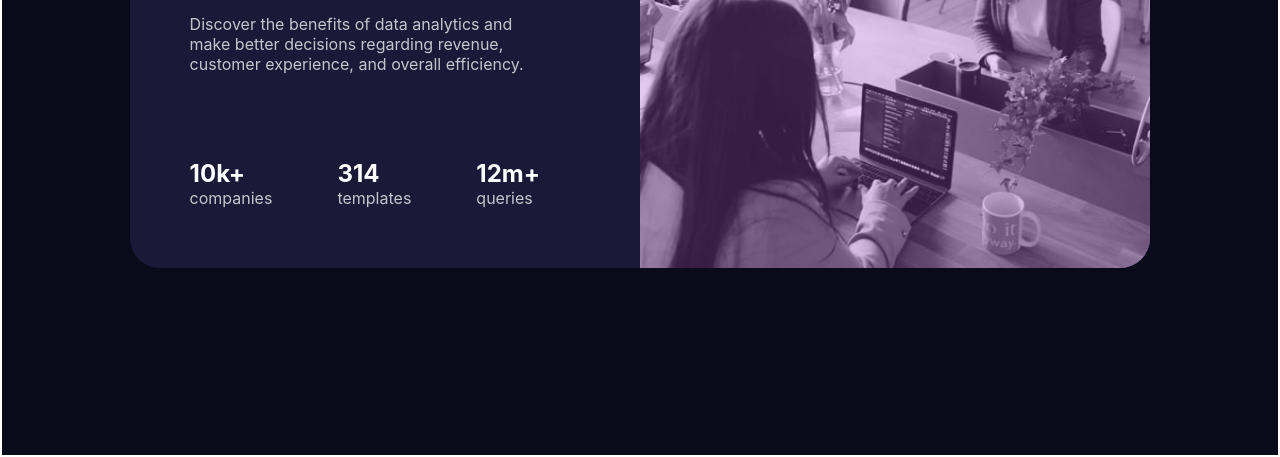
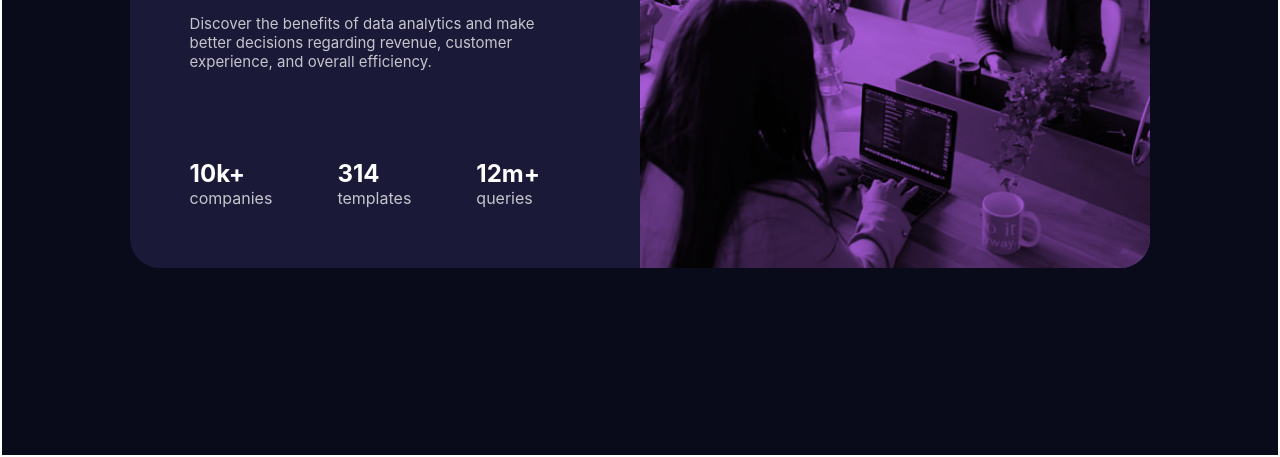
Before and after one commit to DarioDDLP/pet-proyect, a plain HTML site: page ejercicio-1/index.html in a window 1280 px wide. Shown: the part 343-800 px from the top of the page. Drawn offline with Linux system fonts and the light colour scheme; a web font is replaced by a local one.

Commit message:
Actualización ejercicio-1

```diff
--- a/ejercicio-1/styles/sass/ej-sass.scss
+++ b/ejercicio-1/styles/sass/ej-sass.scss
@@ -32,9 +32,11 @@ body {
         flex-direction: column;
             @media (max-width: 600px) {width: 100%;}
             @media (max-width: 600px) {order: 2;}
+            @media (max-width: 600px) {padding: 60px;}
 
         .parrafo {
-            margin-top: 30px;
+            margin-block: 30px;
+            font-size: 15px;
         }
 
         h1.title, h2 {
@@ -46,6 +48,7 @@ body {
         p {
             color: colors.$text2;
             @media (max-width: 600px) {text-align: center;}
+
         }
 
         .container-numbers {
@@ -53,6 +56,7 @@ body {
             margin-top: auto;
             justify-content: space-between;
                 @media (max-width: 600px) {flex-direction: column;}
+
 
         }
         .numbers {
@@ -72,7 +76,8 @@ body {
         .image-desktop {
             width: 100%;
             height: auto;
-            opacity: 70%;
+            /* opacity: 70%; */
+            mix-blend-mode: multiply;
             object-fit: cover;
         }
     }
```
Also changed, not shown: ejercicio-1/styles/css/ej-sass.css, 3 other files.
